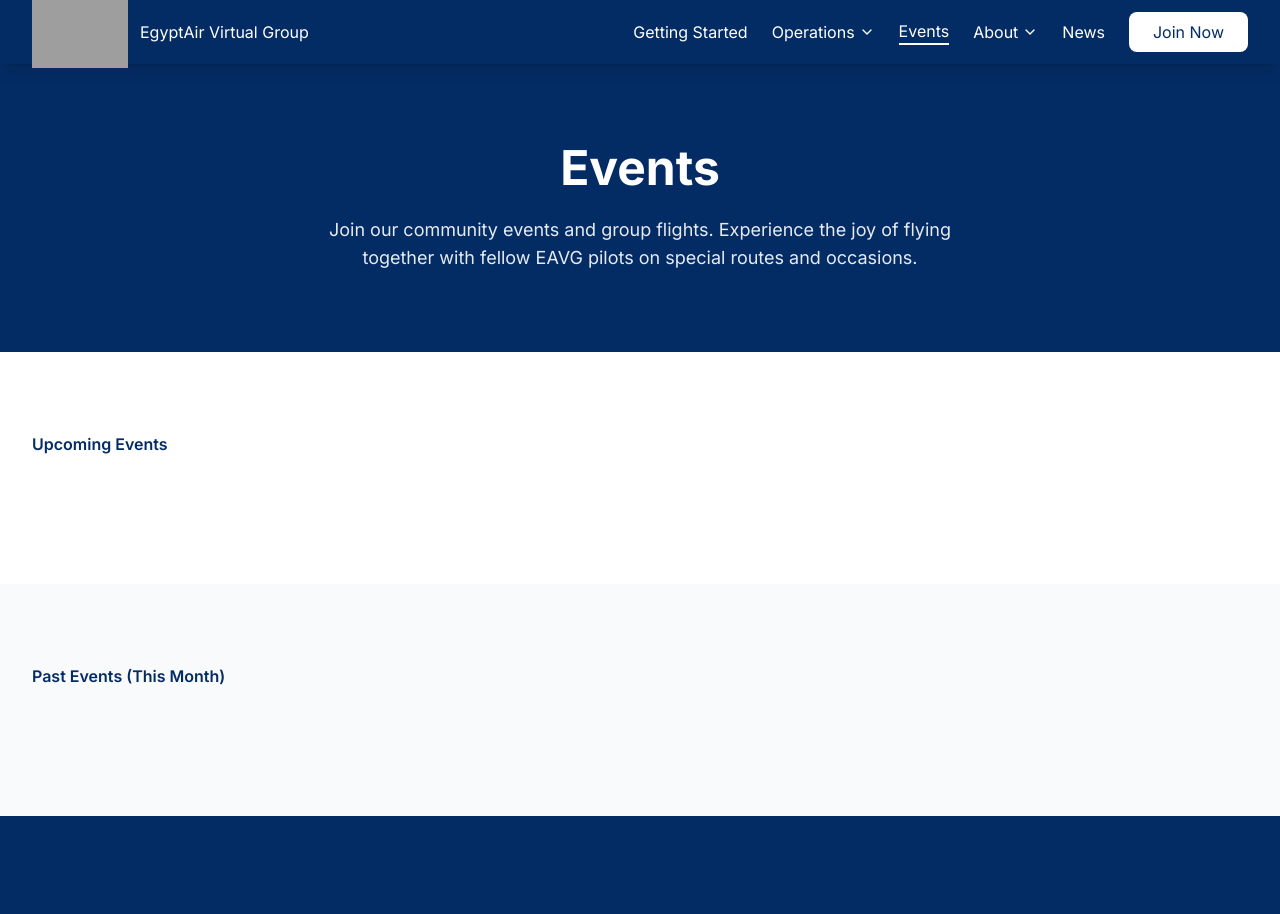
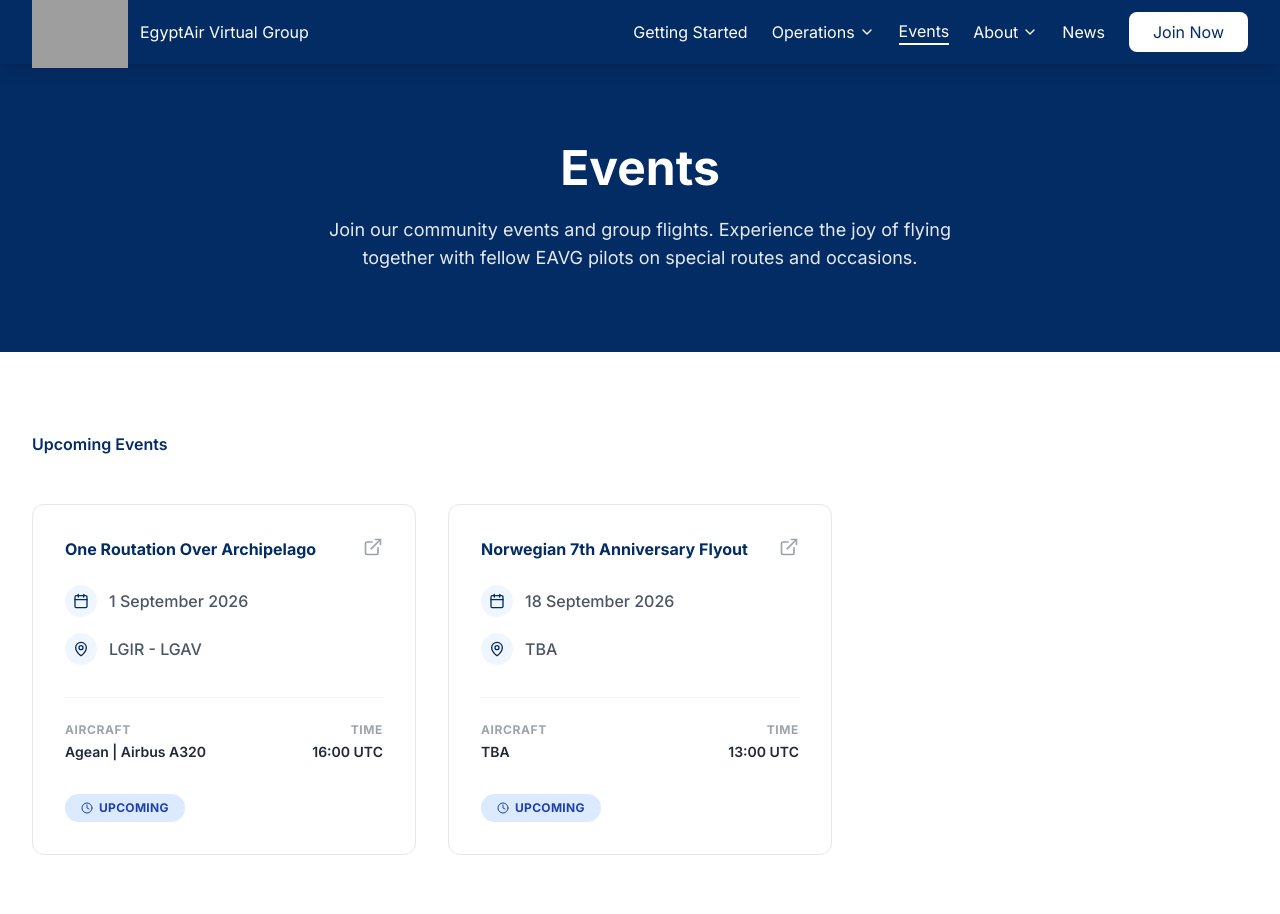
Before and after one commit to 3ssomy67272/eavg-sys, a Next.js app: page /events in a window 1280 px wide. Shown: the top 914 px of the page. Built offline with nearby package versions, Linux system fonts and the light colour scheme; grey boxes are pictures that could not be loaded.

Commit message:
Event List Update no.12

```diff
--- a/src/app/events/page.tsx
+++ b/src/app/events/page.tsx
@@ -8,7 +8,7 @@
   const [currentTime, setCurrentTime] = useState(new Date());
 
   // Manual Event Data until linked we create a database and link when the system fully ready
-  const events: {
+  const events: {id: number; title: string; startTime: string; durationMinutes: number; route: string; aircraft: string; forumLink: string;}[] =
     // Example Event copy the template and fill the details as needed. don't forget to remove slashes
     // {
     //   id: number,
@@ -19,14 +19,27 @@
     //   aircraft: 'aircraft',
     //   forumLink: 'event link',
     // },
-    id: number;
-    title: string;
-    startTime: string;
-    durationMinutes: number;
-    route: string;
-    aircraft: string;
-    forumLink: string;
-  }[] = [];
+
+    [
+      {
+        id: 1,
+        title: 'One Routation Over Archipelago',
+        startTime: '2026-09-01T16:00:00Z',
+        durationMinutes: 120,    // 2 hours
+        route: 'LGIR - LGAV',
+        aircraft: 'Agean | Airbus A320',
+        forumLink: 'https://community.infiniteflight.com/t/01sep26-one-rotation-over-the-archipelago-aegean-virtual-s-1st-anniversary/1255972/',
+      },
+      {
+        id: 2,
+        title: 'Norwegian 7th Anniversary Flyout',
+        startTime: '2026-09-18T13:00:00Z',
+        durationMinutes: 120,    // 2 hours
+        route: 'TBA',
+        aircraft: 'TBA',
+        forumLink: 'https://community.infiniteflight.com/t/18sep26-norwegian-air-virtual-7th-anniversary-fly-out/',
+      },
+    ];
 
   useEffect(() => {
     const timer = setInterval(() => setCurrentTime(new Date()), 60000); // Update every minute
```
